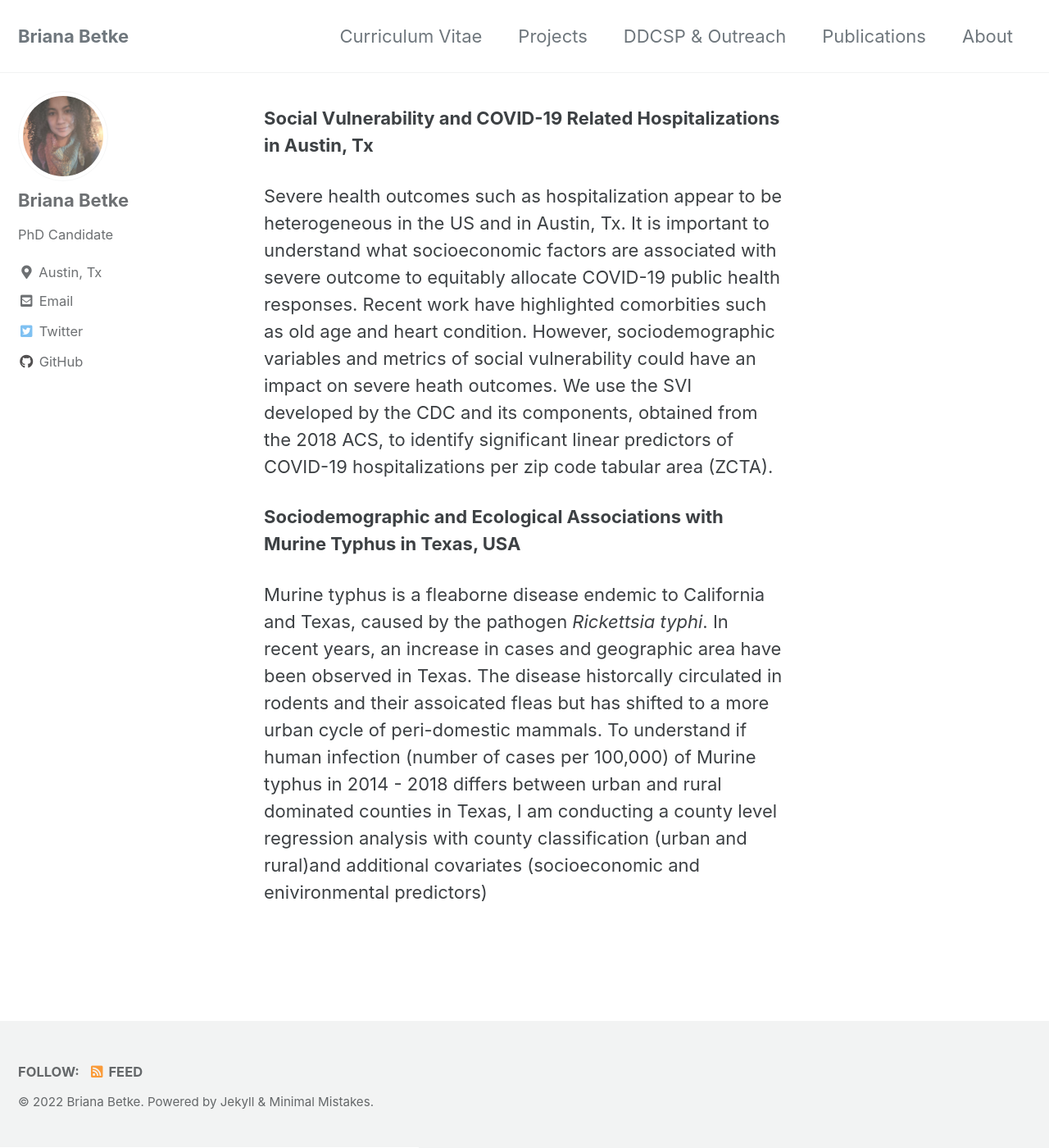
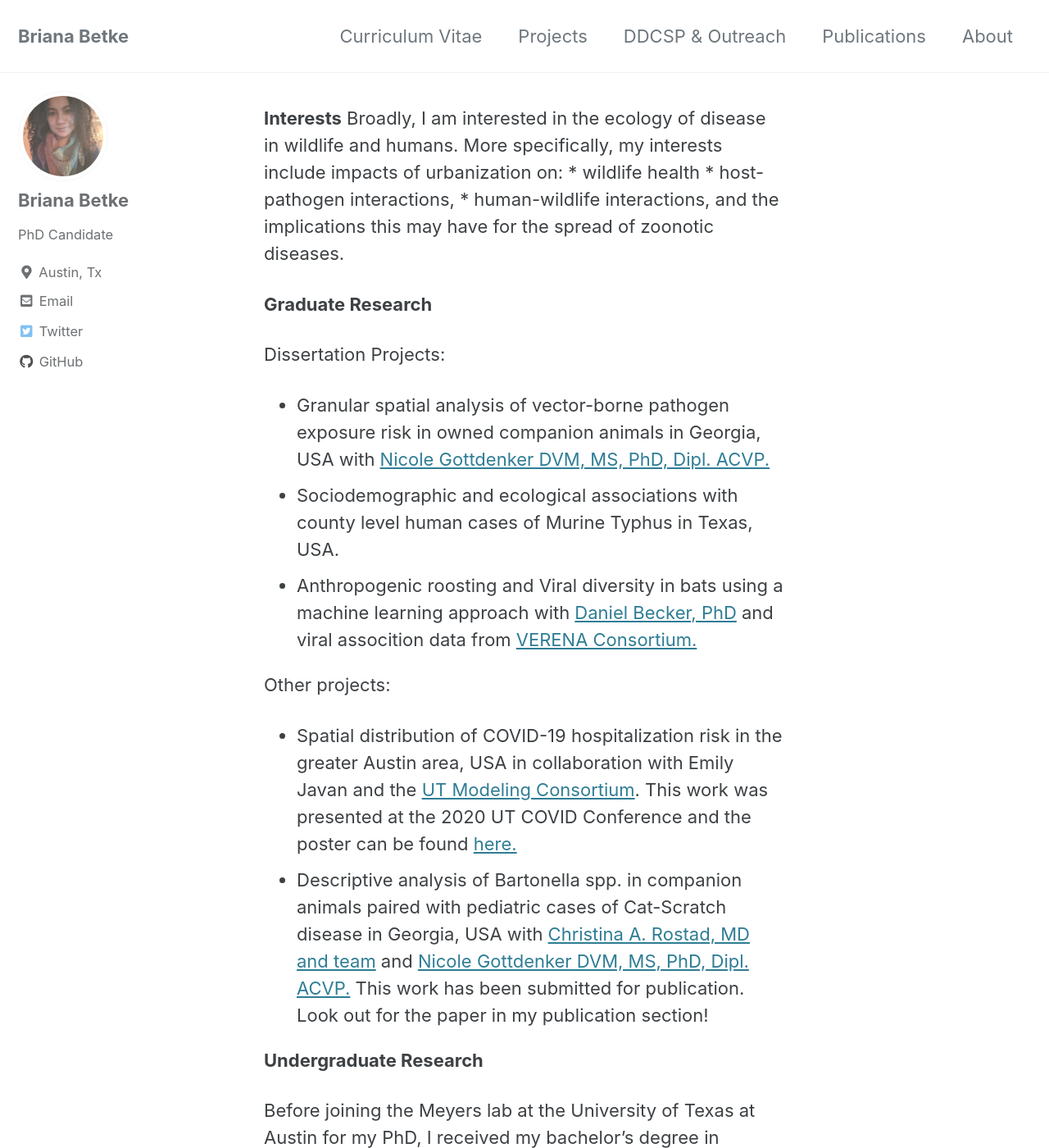
Before and after one commit to babetke/babetke.github.io, a Jekyll site: the page built from _pages/projects.md, in a window 1280 px wide and 1400 px high. Shown: the whole window at 82% size. Built offline with Jekyll 4.4.1, drawn with Linux system fonts in a browser that asks for light colours; cached includes are drawn as plain includes; some of the changed text lies outside the part shown.

Commit message:
Updating projects page

```diff
--- a/_pages/projects.md
+++ b/_pages/projects.md
@@ -1,12 +1,30 @@
 ---
 title: ""
-permalink: /projects/
+permalink: /research/
 ---
 
-**Social Vulnerability and COVID-19 Related Hospitalizations in Austin, Tx**
+**Interests**
+Broadly, I am interested in the ecology of disease in wildlife and humans. More specifically, my interests include impacts of urbanization on:
+    * wildlife health
+    * host-pathogen interactions,
+    * human-wildlife interactions,
+and the implications this may have for the spread of zoonotic diseases.
 
-Severe health outcomes such as hospitalization appear to be heterogeneous in the US and in Austin, Tx. It is important to understand what socioeconomic factors are associated with severe outcome to equitably allocate COVID-19 public health responses. Recent work have highlighted comorbities such as old age and heart condition. However, sociodemographic variables and metrics of social vulnerability could have an impact on severe heath outcomes. We use the SVI developed by the CDC and its components, obtained from the 2018 ACS, to identify significant linear predictors of COVID-19 hospitalizations per zip code tabular area (ZCTA).
+**Graduate Research**
 
-**Sociodemographic and Ecological Associations with Murine Typhus in Texas, USA**
+Dissertation Projects:
 
-Murine typhus is a fleaborne disease endemic to California and Texas, caused by the pathogen *Rickettsia typhi*. In recent years, an increase in cases and geographic area have been observed in Texas. The disease historcally circulated in rodents and their assoicated fleas but has shifted to a more urban cycle of peri-domestic mammals. To understand if human infection (number of cases per 100,000) of Murine typhus in 2014 - 2018 differs between urban and rural dominated counties in Texas, I am conducting a county level regression analysis with county classification (urban and rural)and additional covariates (socioeconomic and enivironmental predictors)
+* Granular spatial analysis of vector-borne pathogen exposure risk in owned companion animals in Georgia, USA with [Nicole Gottdenker DVM, MS, PhD, Dipl. ACVP.](https://www.gottdenkerlab.com/)
+* Sociodemographic and ecological associations with county level human cases of Murine Typhus in Texas, USA.
+* Anthropogenic roosting and Viral diversity in bats using a machine learning approach with [Daniel Becker, PhD](http://beckerlab.weebly.com/) and viral assocition data from [VERENA Consortium.](https://www.viralemergence.org/)
+
+Other projects:
+
+* Spatial distribution of COVID-19 hospitalization risk in the greater Austin area, USA in collaboration with Emily Javan and the [UT Modeling Consortium](https://covid-19.tacc.utexas.edu/). This work was presented at the 2020 UT COVID Conference and the poster can be found [here.](https://airtable.com/shrGb7V5X5UKbEugG/tbl5TPwuDHlJ5cmL2/viwLXY9IEsuUd6jgp/recNpYF9kxeKqNfF9)
+* Descriptive analysis of Bartonella spp. in companion animals paired with pediatric cases of Cat-Scratch disease in Georgia, USA with [Christina A. Rostad, MD and team](https://www.pedsresearch.org/people/faculty/christina-rostad) and [Nicole Gottdenker DVM, MS, PhD, Dipl. ACVP.](https://www.gottdenkerlab.com/) This work has been submitted for publication. Look out for the paper in my publication section!
+
+**Undergraduate Research**
+
+Before joining the Meyers lab at the University of Texas at Austin for my PhD, I received my bachelor's degree in Natural Resources (emphasis on Wildlife Conservation and Management) with a minor in Veterinary Science at the University of Arizona. As an undergraduate, I participated in the Undergraduate Biological Research Program (UBRP) and the Doris Duke Conservation Scholar Program (DDCSP). I was the lead lab technician of the [Wildlife Endocrinology Lab](https://cals.arizona.edu/research/ecology/webpages/people/people.html) and an intern at the [Laboratory for the Evolutionary Endocrinology of Primates (LEEP)](https://leepanthropology.weebly.com/people.html).
+
+My undergraduate research investigated the correlation between stress levels determined by fecal glucocorticoids and forage quality in Sonoran pronghorn, supervised by Dr. David Christianson. While I participated in DDCSP, I interned at the California Department of Wildlife's investigations lab, known as WIL. Where I assisted with the surveillance of diseases in wildlife. All of these experiences informed me about human impacts of wildlife health and propelled me towards a graduate career in Disease Ecology!
```
